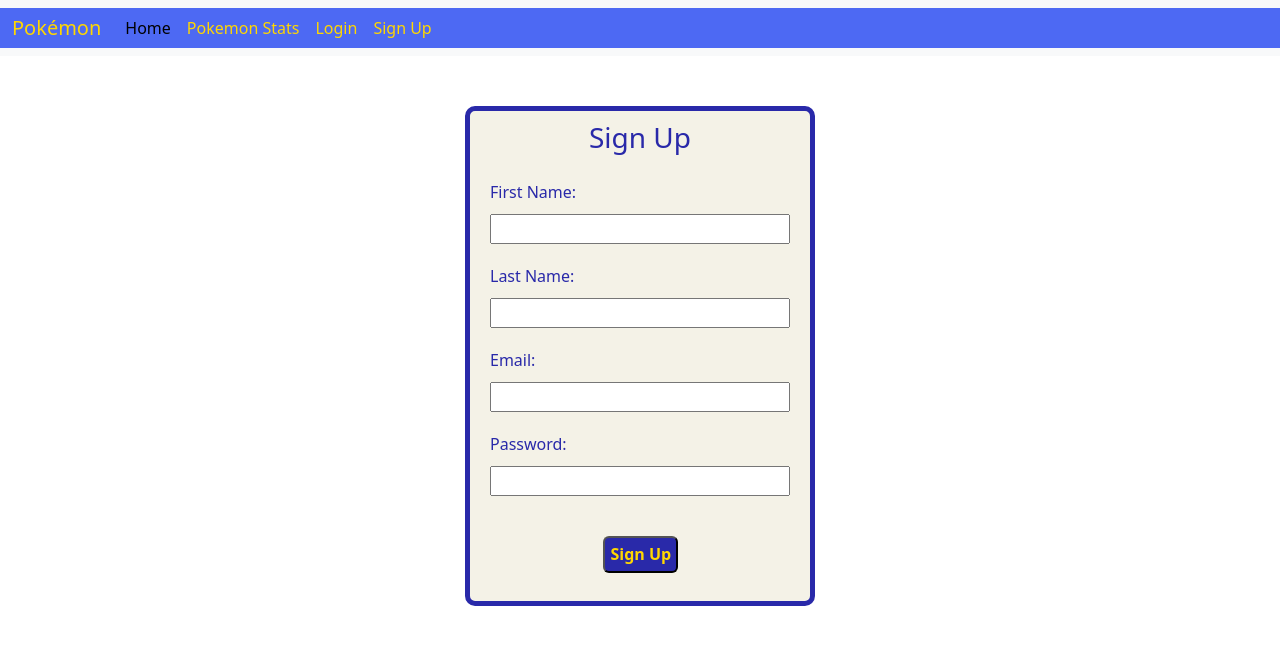
After one commit to anthonylatorre764/flask_project, a Flask app: page /signup in a window 1280 px wide. The commit adds this page. Shown: the top 645 px of the page. Run offline with Flask 3, Linux system fonts and the light colour scheme.

Commit message:
added login & signup

```diff
--- a/app/forms.py
+++ b/app/forms.py
@@ -6,3 +6,17 @@ from wtforms.validators import DataRequired
 class PokemonForm(FlaskForm):
     pokemon_name = StringField('Pokemon Name', validators=[DataRequired()])
     submit_btn = SubmitField('Submit')
+
+
+class LoginForm(FlaskForm):
+    email = EmailField('Email', validators=[DataRequired()])
+    password = PasswordField('Password', validators=[DataRequired()])
+    submit_btn = SubmitField('Login')
+
+
+class SignUpForm(FlaskForm):
+    first_name = StringField('First Name', validators=[DataRequired()])
+    last_name = StringField('Last Name', validators=[DataRequired()])
+    email = EmailField('Email', validators=[DataRequired()])
+    password = PasswordField('Password', validators=[DataRequired()])
+    submit_btn = SubmitField('Sign Up')
--- a/app/routes.py
+++ b/app/routes.py
@@ -1,6 +1,6 @@
 from flask import request, render_template
 import requests
-from app.forms import PokemonForm
+from app.forms import PokemonForm, LoginForm, SignUpForm
 from app import app
 
 
@@ -8,6 +8,24 @@ from app import app
 @app.route('/home')
 def home():
     return render_template('home.html')
+
+
+@app.route('/login', methods=['GET', 'POST'])
+def login():
+    form = LoginForm()
+    if request.method == 'POST':
+        return render_template('home.html')
+
+    return render_template('login.html', form=form)
+
+
+@app.route('/signup', methods=['GET', 'POST'])
+def signup():
+    form = SignUpForm()
+    if request.method == 'POST':
+        return render_template('home.html')
+
+    return render_template('signup.html', form=form)
 
 
 @app.route('/pokemon', methods=['GET', 'POST'])
--- a/app/static/css/styles.css
+++ b/app/static/css/styles.css
@@ -8,7 +8,7 @@
     color: gold;
 }
 
-/* home page */
+/* Home Page */
 #home_page h2 {
     text-align: center;
 }
@@ -25,6 +25,8 @@
     margin: 0 auto;
 }
 
+
+/* Pokemon Page */
 .mb-3 {
     display: flex;
     flex-direction: column;
@@ -95,7 +97,6 @@
 }
 
 
-
 #abilities_container {
     margin-top: 15px;
     height: 125px;
@@ -128,3 +129,88 @@ hr {
 .ability_name {
     font-weight: bold;
 }
+
+
+/* Login Page */
+#login_container {
+    border: 10px solid rgb(41, 41, 169);
+    border-radius: 10px;
+    width: 300px;
+    height: 375px;
+    margin: 0 auto;
+    margin-top: 50px;
+    background-color: rgb(101, 145, 199);
+}
+
+
+#login_heading {
+    text-align: center;
+    margin: 30px 10px 10px 10px;
+    color: rgb(244, 233, 173);
+    font-size: 35px;
+}
+
+
+#login_form {
+    display: flex;
+    flex-direction: column;
+    padding: 30px 10px 10px 10px;
+}
+
+
+.input_field {
+    margin-bottom: 20px;
+    background-color: rgb(244, 233, 173);
+}
+
+#login_btn {
+    width: 75px;
+    margin: 0 auto;
+    margin-top: 20px;
+    border-radius: 6px;
+    background-color: rgb(41, 41, 169);
+    color: gold;
+    font-weight: bold;
+}
+
+
+/* Sign Up Page */
+#signup_container {
+    border: 5px solid rgb(41, 41, 169);
+    border-radius: 10px;
+    width: 350px;
+    height: 500px;
+    margin: 0 auto;
+    margin-top: 50px;
+    color: rgb(41, 41, 169);
+    background-color: rgb(244, 242, 231);
+}
+
+
+#signup_heading {
+    margin: 10px;
+    text-align: center;
+}
+
+#signup_form {
+    display: flex;
+    flex-direction: column;
+    padding: 15px 20px 5px 20px;
+}
+
+
+.signup_input {
+    margin: 10px 0 20px 0;
+}
+
+#signup_btn {
+    margin: 0 auto;
+    margin-top: 20px;
+    width: 75px;
+
+    border-radius: 6px;
+    height: 37px;
+    background-color: rgb(41, 41, 169);
+    color: gold;
+    font-weight: bold;
+}
--- a/app/templates/base.html
+++ b/app/templates/base.html
@@ -23,6 +23,12 @@
               <li class="nav-item">
                 <a class="nav-link" href="/pokemon">Pokemon Stats</a>
               </li>
+              <li>
+                <a class="nav-link" href="/login">Login</a>
+              </li>
+              <li>
+                <a class="nav-link" href="/signup">Sign Up</a>
+              </li>
             </ul>
           </div>
         </div>
--- a/app/templates/home.html
+++ b/app/templates/home.html
@@ -3,6 +3,7 @@
 {% block title %}
     Home Page
 {% endblock %}
+
     {% block content %}
     <div id="home_page">
         <h2>Welcome to the Pokemon Stats Homepage!</h2>
--- a/app/templates/pokemon.html
+++ b/app/templates/pokemon.html
@@ -8,7 +8,7 @@
     <form method="POST" class="px-3">
         <div class="mb-3">
           {{ form.hidden_tag() }}
-          <label for="pokemon_name" class="form-label">Pokemon Name:</label>
+          <label for="Pokemon Name" class="form-label">Pokemon Name:</label>
           {{ form.pokemon_name(class_="pokemon_input_field") }}
           {{ form.submit_btn(class_="submit_btn") }}
         </div>
--- /dev/null
+++ b/app/templates/signup.html
@@ -0,0 +1,24 @@
+{% extends 'base.html' %}
+
+{% block title %}
+    Sign Up Page
+{% endblock %}
+
+    {% block content %}
+        <div id="signup_container">
+            <h3 id="signup_heading">Sign Up</h3>
+            <form id="signup_form" method="POST">
+                {{ form.hidden_tag() }}
+                <label for="First Name">First Name:</label>
+                {{ form.first_name(class="signup_input") }}
+                <label for="Last Name">Last Name:</label>
+                {{ form.last_name(class="signup_input") }}
+                <label for="Email">Email:</label>
+                {{ form.email(class="signup_input") }}
+                <label for="Password">Password:</label>
+                {{ form.password(class="signup_input") }}
+                {{ form.submit_btn(id="signup_btn") }}
+            </form>
+        </div>
+
+    {% endblock %}
```
Also changed, not shown: app/templates/login.html (added, +19 -0 lines).
